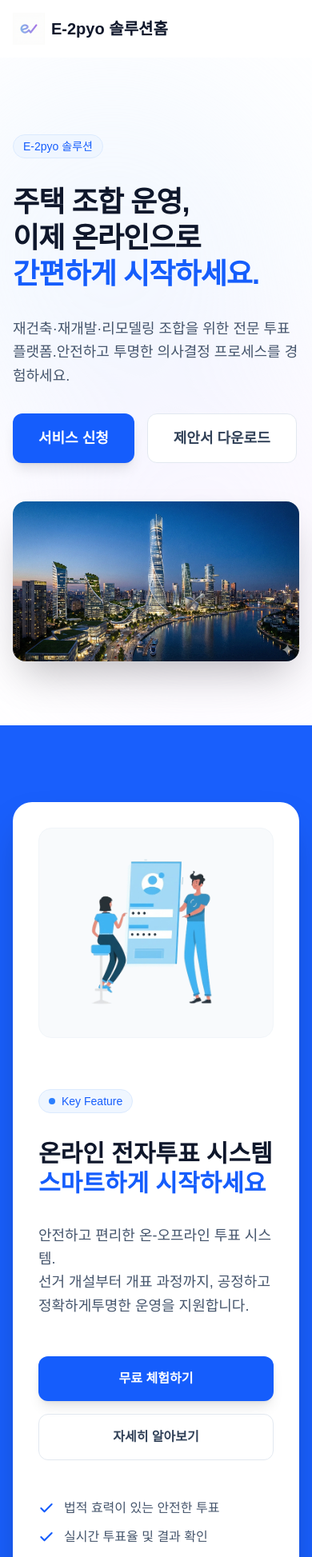
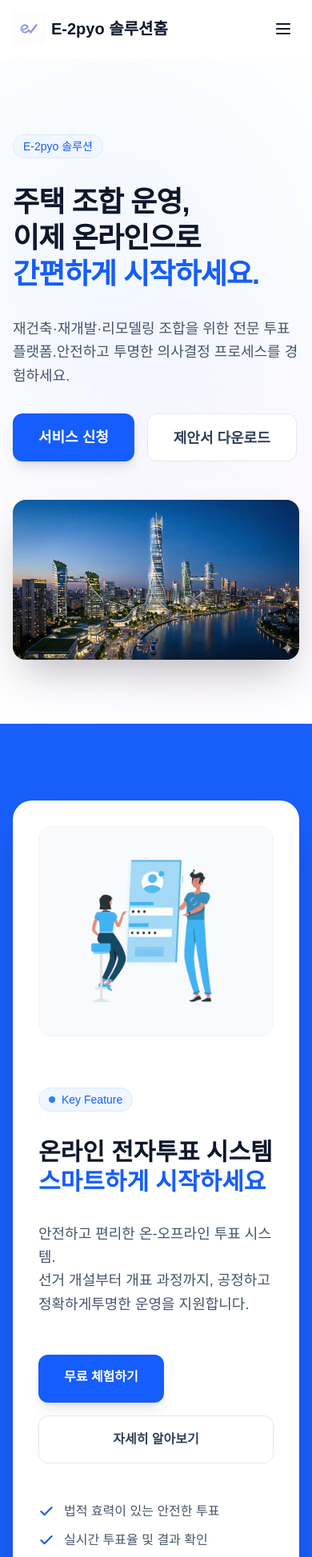
Before and after one commit to petpulslab/e-2pyo, a Next.js app: page / in a window 390 px wide. Shown: the top 1947 px of the page at 80% size. Built offline with nearby package versions, Linux system fonts and the light colour scheme.

Commit message:
feat: Add mobile menu, update links, and add coming soon alerts

```diff
--- a/components/FeatureSection.tsx
+++ b/components/FeatureSection.tsx
@@ -1,6 +1,11 @@
+"use client";
+
+import { useState } from "react";
 import Image from "next/image";
 
 export default function FeatureSection() {
+  const [showLearnMoreAlert, setShowLearnMoreAlert] = useState(false);
+
   return (
     <section className="py-24 lg:py-32 bg-blue-600 overflow-hidden relative">
       {/* Background Pattern - Subtle */}
@@ -27,13 +32,28 @@ export default function FeatureSection() {
                 투명한 운영을 지원합니다.
               </p>
 
-              <div className="flex flex-col sm:flex-row gap-4 pt-4">
-                <button className="bg-blue-600 hover:bg-blue-700 text-white px-8 py-4 rounded-xl font-semibold shadow-lg hover:shadow-blue-600/25 transition-all">
+              <div className="flex flex-col sm:flex-row gap-4 pt-4 items-start">
+                <a
+                  href="https://naver.me/xktkFcrz"
+                  target="_blank"
+                  rel="noopener noreferrer"
+                  className="bg-blue-600 hover:bg-blue-700 text-white px-8 py-4 rounded-xl font-semibold shadow-lg hover:shadow-blue-600/25 transition-all inline-block text-center h-[60px]"
+                >
                   무료 체험하기
-                </button>
-                <button className="px-8 py-4 rounded-xl font-semibold text-slate-700 hover:bg-slate-50 border border-slate-200 hover:border-slate-300 transition-all">
-                  자세히 알아보기
-                </button>
+                </a>
+                <div className="flex flex-col items-center w-full sm:w-auto">
+                  <button
+                    onClick={() => setShowLearnMoreAlert(true)}
+                    className="px-8 py-4 rounded-xl font-semibold text-slate-700 hover:bg-slate-50 border border-slate-200 hover:border-slate-300 transition-all w-full sm:w-auto h-[60px]"
+                  >
+                    자세히 알아보기
+                  </button>
+                  {showLearnMoreAlert && (
+                    <p className="text-red-500 text-sm mt-2 font-medium">
+                      준비중입니다.
+                    </p>
+                  )}
+                </div>
               </div>
 
               <ul className="space-y-3 pt-4">
--- a/components/Header.tsx
+++ b/components/Header.tsx
@@ -1,5 +1,6 @@
 "use client";
 
+import { useState } from "react";
 import Link from "next/link";
 import Image from "next/image";
 
@@ -39,8 +40,10 @@ const menuItems = [
 ];
 
 export default function Header() {
+  const [isMobileMenuOpen, setIsMobileMenuOpen] = useState(false);
+
   return (
-    <header className="bg-transparent text-slate-900">
+    <header className="bg-transparent text-slate-900 relative z-50">
       <div className="max-w-7xl mx-auto px-4 sm:px-6 lg:px-8">
         <div className="flex justify-between items-center py-4">
           <div className="flex items-center">
@@ -105,11 +108,70 @@ export default function Header() {
             ))}
           </nav>
 
-          <div>
-            {/* Placeholder for right-side elements like login button if needed */}
+          {/* Right side - Hamburger Menu Button */}
+          <div className="md:hidden flex items-center">
+            <button
+              onClick={() => setIsMobileMenuOpen(!isMobileMenuOpen)}
+              className="text-slate-900 p-2 focus:outline-none"
+            >
+              <svg
+                className="w-6 h-6"
+                fill="none"
+                stroke="currentColor"
+                viewBox="0 0 24 24"
+              >
+                {isMobileMenuOpen ? (
+                  <path
+                    strokeLinecap="round"
+                    strokeLinejoin="round"
+                    strokeWidth={2}
+                    d="M6 18L18 6M6 6l12 12"
+                  />
+                ) : (
+                  <path
+                    strokeLinecap="round"
+                    strokeLinejoin="round"
+                    strokeWidth={2}
+                    d="M4 6h16M4 12h16M4 18h16"
+                  />
+                )}
+              </svg>
+            </button>
           </div>
         </div>
       </div>
+
+      {/* Mobile Menu */}
+      {isMobileMenuOpen && (
+        <div className="md:hidden absolute top-full left-0 w-full bg-white border-b border-gray-200 shadow-lg py-4 px-4 flex flex-col space-y-4 max-h-[80vh] overflow-y-auto">
+          {menuItems.map((item) => (
+            <div key={item.title} className="border-b border-gray-100 last:border-0 pb-2 last:pb-0">
+              <Link
+                href={item.href}
+                className="block text-slate-900 font-bold text-lg mb-2"
+                onClick={() => setIsMobileMenuOpen(false)}
+              >
+                {item.title}
+              </Link>
+              {item.submenu && item.submenu.length > 0 && (
+                <div className="pl-4 space-y-2">
+                  {item.submenu.map((subItem) => (
+                    <Link
+                      key={subItem.href}
+                      href={subItem.href}
+                      className="flex items-center gap-2 text-gray-600 hover:text-blue-600 py-1"
+                      onClick={() => setIsMobileMenuOpen(false)}
+                    >
+                      <span>{subItem.icon}</span>
+                      <span className="text-sm">{subItem.title}</span>
+                    </Link>
+                  ))}
+                </div>
+              )}
+            </div>
+          ))}
+        </div>
+      )}
     </header>
   );
 }
--- a/components/Hero.tsx
+++ b/components/Hero.tsx
@@ -1,6 +1,11 @@
+"use client";
+
+import { useState } from "react";
 import Image from "next/image";
 
 export default function Hero() {
+  const [showProposalAlert, setShowProposalAlert] = useState(false);
+
   return (
     <section className="relative bg-white pt-24 pb-20 lg:pt-32 lg:pb-32 overflow-hidden">
       {/* Background Gradients */}
@@ -24,13 +29,28 @@ export default function Hero() {
               재건축·재개발·리모델링 조합을 위한 전문 투표 플랫폼.<br className="hidden lg:block" />
               안전하고 투명한 의사결정 프로세스를 경험하세요.
             </p>
-            <div className="flex flex-wrap gap-4">
-              <button className="bg-blue-600 text-white px-8 py-4 rounded-xl font-semibold text-lg hover:bg-blue-500 transition-all shadow-lg hover:shadow-blue-500/25">
+            <div className="flex flex-wrap gap-4 items-start">
+              <a
+                href="https://naver.me/xktkFcrz"
+                target="_blank"
+                rel="noopener noreferrer"
+                className="bg-blue-600 text-white px-8 py-4 rounded-xl font-semibold text-lg hover:bg-blue-500 transition-all shadow-lg hover:shadow-blue-500/25 inline-block text-center h-[60px]"
+              >
                 서비스 신청
-              </button>
-              <button className="bg-white text-slate-700 border border-slate-200 px-8 py-4 rounded-xl font-semibold text-lg hover:bg-slate-50 transition-all hover:border-slate-300">
-                제안서 다운로드
-              </button>
+              </a>
+              <div className="flex flex-col items-center">
+                <button
+                  onClick={() => setShowProposalAlert(true)}
+                  className="bg-white text-slate-700 border border-slate-200 px-8 py-4 rounded-xl font-semibold text-lg hover:bg-slate-50 transition-all hover:border-slate-300 h-[60px]"
+                >
+                  제안서 다운로드
+                </button>
+                {showProposalAlert && (
+                  <p className="text-red-500 text-sm mt-2 font-medium">
+                    준비중입니다.
+                  </p>
+                )}
+              </div>
             </div>
           </div>
 
```
